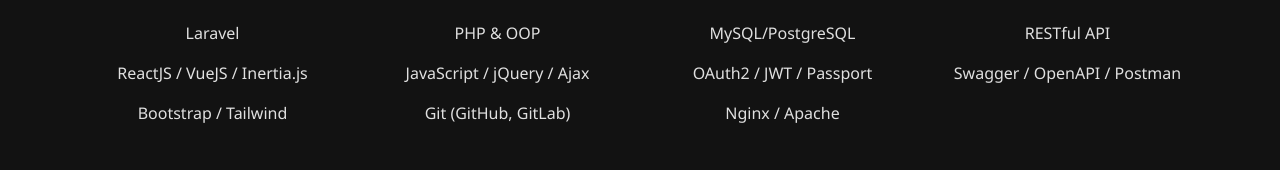
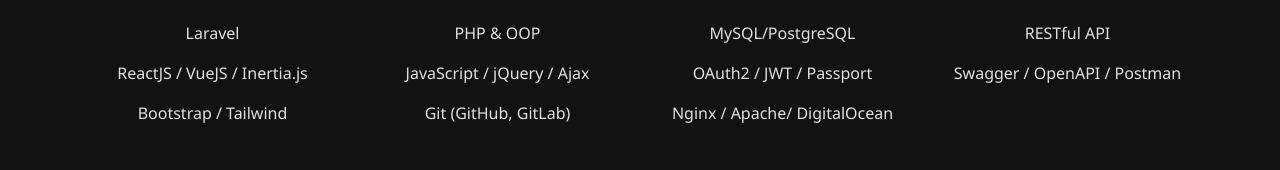
Before and after one commit to miladul/miladul.github.io, a plain HTML site: page index.html in a window 1280 px wide. Shown: the part 1374-1544 px from the top of the page. Drawn offline with nearby package versions, Linux system fonts and the light colour scheme.

Commit message:
update skills

```diff
--- a/index.html
+++ b/index.html
@@ -122,7 +122,7 @@
         <div class="col-md-3 mt-3">Swagger / OpenAPI / Postman</div>
         <div class="col-md-3 mt-3">Bootstrap / Tailwind</div>
         <div class="col-md-3 mt-3">Git (GitHub, GitLab)</div>
-        <div class="col-md-3 mt-3">Nginx / Apache</div>
+        <div class="col-md-3 mt-3">Nginx / Apache/ DigitalOcean</div>
       </div>
     </div>
   </section>
```
